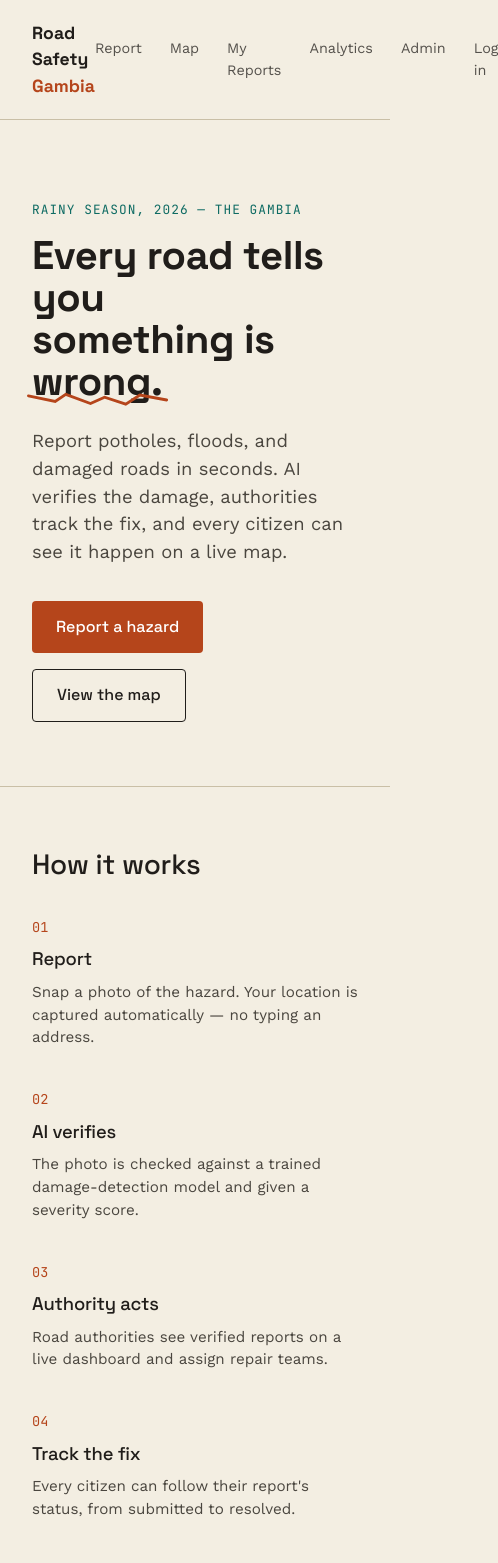
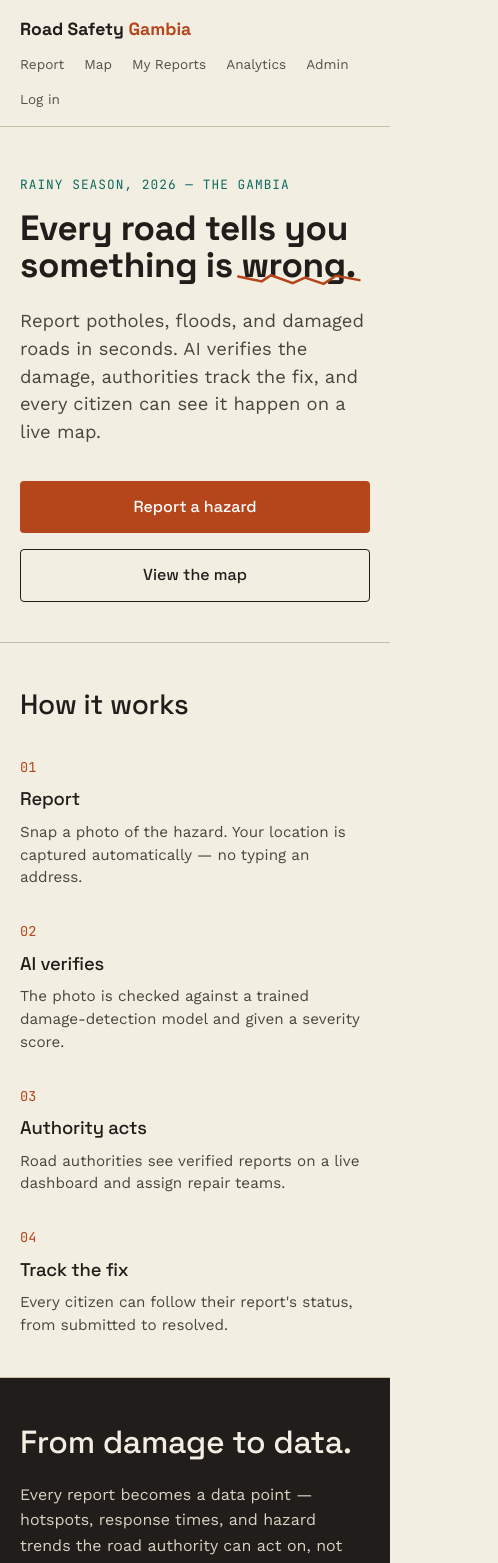
Before and after one commit to Bambi-real/road-safety-platform, a Next.js app: page / in a window 390 px wide. Shown: the top 1563 px of the page, 498 px wide, since content can reach past the window. Built offline with nearby package versions, Linux system fonts and the light colour scheme.

Commit message:
Fix mobile responsiveness for nav and hero

```diff
--- a/src/app/globals.css
+++ b/src/app/globals.css
@@ -278,3 +278,47 @@ h1, h2, h3, .font-display {
 .badge-in_progress { background: #fed7aa; color: #9a3412; }
 .badge-resolved { background: #d1fae5; color: #065f46; }
 .badge-closed { background: #e5e7eb; color: #374151; }
+/* ---------- Mobile responsiveness ---------- */
+
+@media (max-width: 640px) {
+  .site-nav {
+    flex-direction: column;
+    align-items: flex-start;
+    gap: 0.75rem;
+    padding: 1rem 1.25rem;
+  }
+  .site-nav__links {
+    flex-wrap: wrap;
+    gap: 0.9rem 1.25rem;
+    font-size: 0.85rem;
+  }
+
+  .hero {
+    padding: 3rem 1.25rem 2.5rem;
+  }
+  .hero__headline {
+    font-size: clamp(2rem, 9vw, 3rem);
+  }
+  .hero__actions {
+    flex-direction: column;
+  }
+  .hero__actions a {
+    text-align: center;
+  }
+
+  .how {
+    padding: 2.5rem 1.25rem;
+  }
+  .how__grid {
+    grid-template-columns: 1fr;
+    gap: 2rem;
+  }
+
+  .route-section {
+    padding: 2.5rem 1.25rem;
+  }
+
+  .page-container {
+    padding: 1rem 0.75rem;
+  }
+}
```
